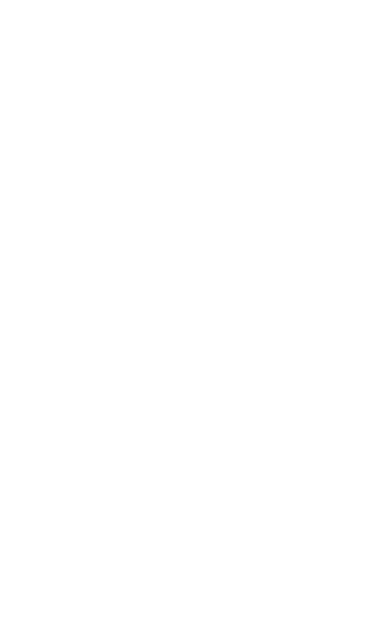
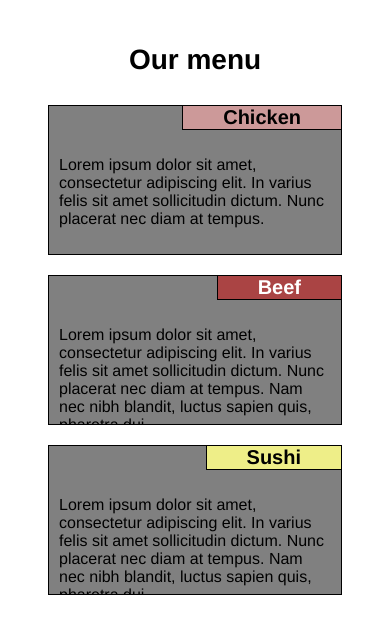
Before and after one commit to jesusoulz/xntric-coursera, a plain HTML site: page module2-solution/index.html in a window 390 px wide. Drawn offline with Linux system fonts and the light colour scheme.

Commit message:
Module 2 Coding Assignment Solution

```diff
--- /dev/null
+++ b/module2-solution/css/styles.css
@@ -0,0 +1,109 @@
+/* Base styles */
+
+*{
+	box-sizing: border-box;
+}
+
+html,body{
+	height: 100%;
+	font-family: helvetica;
+}
+
+div.container{
+	width: 100%;
+}
+
+h1{
+	text-align: center;
+	font-size: 1.75em;
+	font-weight: bold;
+}
+
+div.textbox{
+	position: relative;
+	overflow: auto;
+	background: gray;
+	border: thin solid black;
+	padding: 50px 10px 10px 10px;
+	height: 200px;
+}
+
+div.titlebox{
+	position: absolute;
+	top: 0px;
+	right: 0px;
+	background: white;
+	border: solid black;
+	border-width: 0px 0px thin thin;
+	padding: 0px 40px 0px 40px;
+	font-size: 1.25em;
+	font-weight: bold;
+}
+
+#title1{
+	background: #C99;
+}
+
+#title2{
+	background: #A44;
+	color: white;
+}
+
+#title3{
+	background: #EE8;
+}
+
+/* Desktop layout */
+
+@media screen and (min-width: 992px) {
+	h1{
+		padding-bottom: 40px;
+		padding-top: 25px;
+	}
+
+	#box1, #box2, #box3{
+		float:left;
+		width: 33.33%;
+		padding: 10px;
+	}
+}
+
+/* Tablet layout */
+
+@media screen and (min-width: 768px) and (max-width: 991px) {
+	h1{
+		padding-bottom: 10px;
+		padding-top: 25px;
+	}
+
+	#box1, #box2{
+		float:left;
+		width: 50%;
+		padding: 10px;
+	}
+
+	#box3{
+		float:left;
+		width: 100%;
+		padding: 10px;
+	}
+}
+
+/* Mobile layout */
+
+@media screen and (max-width: 767px) {
+	h1{
+		padding-bottom: 0px;
+		padding-top: 25px;
+	}
+
+	#box1, #box2, #box3{
+		float:left;
+		width: 100%;
+		padding: 10px 40px 10px 40px;
+	}
+
+	div.textbox{
+		height: 150px;
+	}
+}
--- a/module2-solution/index.html
+++ b/module2-solution/index.html
@@ -1,10 +1,32 @@
 <!DOCTYPE html>
 <html>
 <head>
-<title>
-Hello
-</title>
+	<meta charset="utf-8">
+	<meta name="viewport" content="width=device-width, initial-scale=1">
+	<title>Module 2 Solution</title>
+	<link href="css/styles.css" rel="stylesheet" type="text/css" />
 </head>
 <body>
+	<h1>Our menu</h1>
+	<div class="container">
+		<div id="box1">
+			<div class="textbox">
+			<div class="titlebox" id="title1">Chicken</div>
+			Lorem ipsum dolor sit amet, consectetur adipiscing elit. In varius felis sit amet sollicitudin dictum. Nunc placerat nec diam at tempus.
+			</div>
+		</div>
+		<div id="box2">
+			<div class="textbox">
+			<div class="titlebox" id="title2">Beef</div>
+			Lorem ipsum dolor sit amet, consectetur adipiscing elit. In varius felis sit amet sollicitudin dictum. Nunc placerat nec diam at tempus. Nam nec nibh blandit, luctus sapien quis, pharetra dui.
+			</div>
+		</div>
+		<div id="box3">
+			<div class="textbox">
+			<div class="titlebox" id="title3">Sushi</div>
+			Lorem ipsum dolor sit amet, consectetur adipiscing elit. In varius felis sit amet sollicitudin dictum. Nunc placerat nec diam at tempus. Nam nec nibh blandit, luctus sapien quis, pharetra dui.
+			</div>
+		</div>
+	</div>
 </body>
 </html>
```
